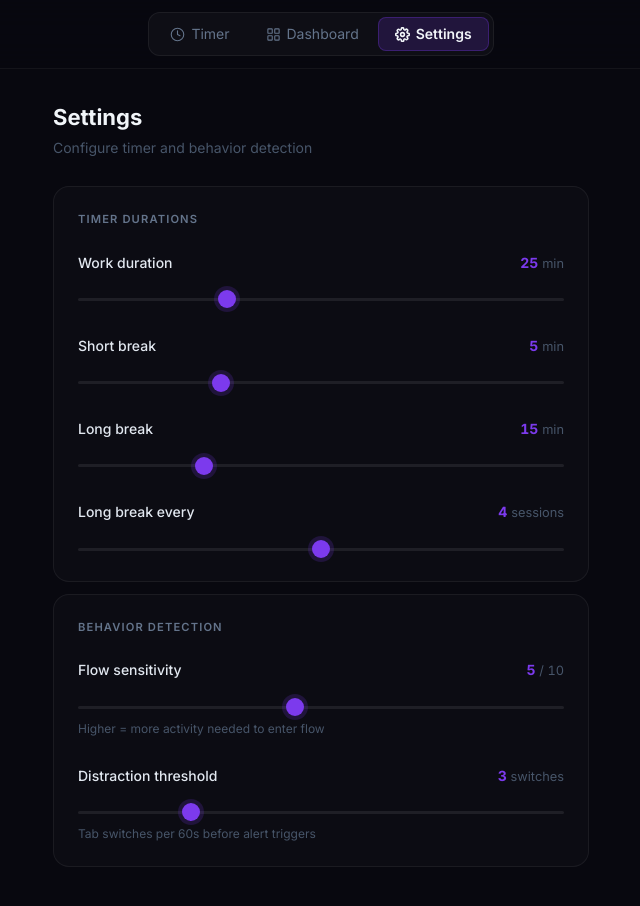
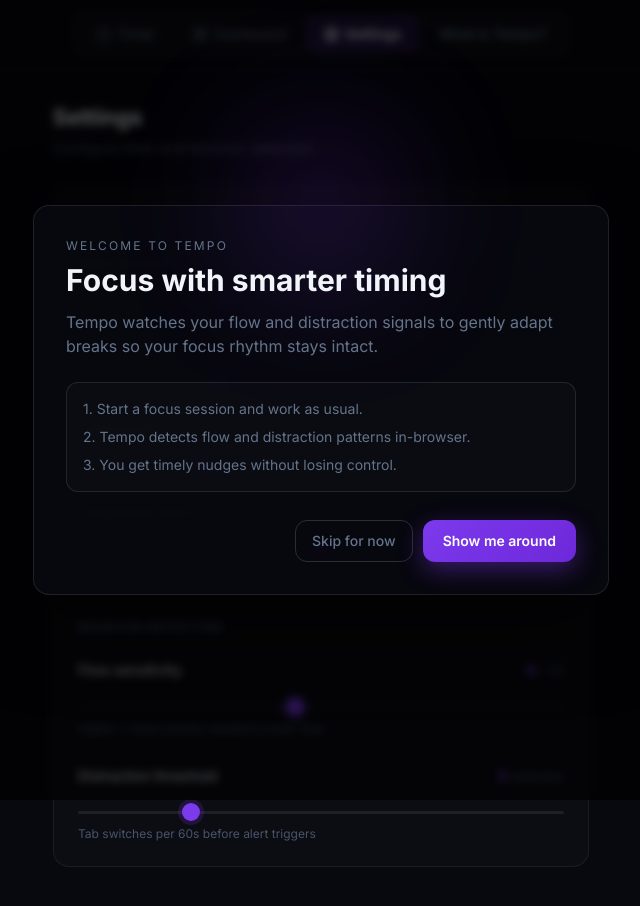
Before and after one commit to syn-vita/tempo, a React (Vite) app in the folder client/: page /settings in a window 1280 px wide. Shown: the top 906 px of the page, without its empty margins (319-959 px from the left). Built offline with nearby package versions, Linux system fonts and the light colour scheme; no server answers.

Commit message:
feat(client): add first-run onboarding modal with persisted seen state and help reopen

```diff
--- a/client/src/App.tsx
+++ b/client/src/App.tsx
@@ -1,5 +1,8 @@
 import { BrowserRouter, Routes, Route } from 'react-router-dom';
+import { useEffect, useState } from 'react';
 import { NavBar } from './components/NavBar';
+import { WelcomeModal } from './components/WelcomeModal';
+import { TempoGuideModal } from './components/TempoGuideModal';
 import { Home } from './pages/Home';
 import { DashboardPage } from './pages/DashboardPage';
 import { SettingsPage } from './pages/SettingsPage';
@@ -7,12 +10,35 @@
 import { usePomodoroSession } from './hooks/usePomodoroSession';
 
 function AppRoutes() {
-  const { settings, loading } = useSettings();
+  const { settings, loading, update } = useSettings();
   const session = usePomodoroSession(settings);
+  const [showWelcome, setShowWelcome] = useState(false);
+  const [showGuide, setShowGuide] = useState(false);
+
+  useEffect(() => {
+    if (!loading && settings.hasSeenWelcome === false) {
+      setShowWelcome(true);
+    }
+  }, [loading, settings.hasSeenWelcome]);
+
+  async function markWelcomeSeen() {
+    if (!settings.hasSeenWelcome) await update({ hasSeenWelcome: true });
+  }
+
+  async function handleSkipWelcome() {
+    setShowWelcome(false);
+    await markWelcomeSeen();
+  }
+
+  async function handleShowMeAround() {
+    setShowWelcome(false);
+    setShowGuide(true);
+    await markWelcomeSeen();
+  }
 
   return (
     <div className="min-h-dvh bg-tempo-bg text-tempo-text font-sans">
-      <NavBar />
+      <NavBar onOpenGuide={() => setShowGuide(true)} />
       <main className="pb-12">
         <Routes>
           <Route path="/" element={<Home session={session} settings={settings} settingsLoading={loading} />} />
@@ -20,6 +46,8 @@
           <Route path="/settings" element={<SettingsPage />} />
         </Routes>
       </main>
+      {showWelcome && <WelcomeModal onSkip={handleSkipWelcome} onShowMeAround={handleShowMeAround} />}
+      {showGuide && <TempoGuideModal onClose={() => setShowGuide(false)} />}
     </div>
   );
 }
--- a/client/src/components/NavBar.tsx
+++ b/client/src/components/NavBar.tsx
@@ -38,7 +38,11 @@
   { path: '/settings',   label: 'Settings',  Icon: SettingsIcon },
 ];
 
-export function NavBar() {
+interface NavBarProps {
+  onOpenGuide: () => void;
+}
+
+export function NavBar({ onOpenGuide }: NavBarProps) {
   const { pathname } = useLocation();
 
   return (
@@ -47,7 +51,7 @@
       aria-label="Main navigation"
       className="sticky top-0 z-50 flex justify-center px-6 py-3 border-b border-white/[0.05] bg-tempo-bg/80 backdrop-blur-xl"
     >
-      <div className="flex gap-0.5 bg-white/[0.03] border border-white/[0.06] rounded-xl p-1">
+      <div className="flex items-center gap-1 bg-white/[0.03] border border-white/[0.06] rounded-xl p-1">
         {LINKS.map(({ path, label, Icon }) => {
           const active = pathname === path;
           return (
@@ -67,6 +71,13 @@
             </Link>
           );
         })}
+        <button
+          type="button"
+          onClick={onOpenGuide}
+          className="flex items-center gap-1.5 px-4 py-1.5 rounded-lg text-sm font-medium text-tempo-muted border border-transparent hover:text-tempo-text/80"
+        >
+          What is Tempo?
+        </button>
       </div>
     </nav>
   );
--- /dev/null
+++ b/client/src/components/TempoGuideModal.tsx
@@ -0,0 +1,79 @@
+interface TempoGuideModalProps {
+  onClose: () => void;
+}
+
+const GUIDE_SECTIONS = [
+  {
+    title: 'Focus session flow',
+    body: 'Start a session, stay in the Timer view, and Tempo tracks your active focus window until break time.',
+  },
+  {
+    title: 'Flow and distraction signals',
+    body: 'Tempo reads activity rate, tab focus, and tab switches to estimate whether you are in flow or getting pulled away.',
+  },
+  {
+    title: 'How to use nudges',
+    body: 'When distractions pile up, Tempo shows a nudge. You can dismiss it or take an early break when needed.',
+  },
+];
+
+export function TempoGuideModal({ onClose }: TempoGuideModalProps) {
+  return (
+    <div className="fixed inset-0 z-[70] flex items-center justify-center p-4 sm:p-6">
+      <div className="absolute inset-0 bg-black/65 backdrop-blur-sm" />
+      <div
+        role="dialog"
+        aria-modal="true"
+        aria-labelledby="tempo-guide-title"
+        className="relative w-full max-w-2xl overflow-hidden rounded-2xl border border-white/10 bg-tempo-bg/95 shadow-[0_30px_80px_rgba(0,0,0,0.55)]"
+      >
+        <div className="absolute inset-x-0 top-0 h-1 bg-gradient-to-r from-tempo-violet/80 via-blue-500/80 to-cyan-400/70" />
+
+        <div className="p-6 sm:p-8">
+          <div className="flex items-start justify-between gap-4">
+            <div>
+              <p className="text-xs uppercase tracking-[0.18em] text-tempo-muted">Tempo guide</p>
+              <h2 id="tempo-guide-title" className="mt-2 text-2xl font-bold text-tempo-text sm:text-3xl">
+                What Tempo does for your focus
+              </h2>
+              <p className="mt-2 text-sm text-tempo-muted sm:text-base">
+                A quick walkthrough so you can start confidently and interpret what the app is telling you.
+              </p>
+            </div>
+            <button
+              type="button"
+              onClick={onClose}
+              aria-label="Close guide"
+              className="rounded-lg border border-white/15 px-3 py-1.5 text-sm text-tempo-muted hover:text-tempo-text"
+            >
+              Close
+            </button>
+          </div>
+
+          <div className="mt-6 grid gap-3">
+            {GUIDE_SECTIONS.map((section) => (
+              <article
+                key={section.title}
+                className="rounded-xl border border-white/10 bg-white/[0.02] p-4 sm:p-5"
+              >
+                <h3 className="text-base font-semibold text-tempo-text">{section.title}</h3>
+                <p className="mt-1.5 text-sm leading-relaxed text-tempo-muted">{section.body}</p>
+              </article>
+            ))}
+          </div>
+
+          <div className="mt-6 flex justify-end">
+            <button
+              type="button"
+              onClick={onClose}
+              className="rounded-xl px-5 py-2.5 text-sm font-semibold text-white shadow-[0_8px_24px_rgba(59,130,246,0.35)]"
+              style={{ background: 'linear-gradient(135deg, #3B82F6 0%, #2563EB 100%)' }}
+            >
+              Got it
+            </button>
+          </div>
+        </div>
+      </div>
+    </div>
+  );
+}
--- /dev/null
+++ b/client/src/components/WelcomeModal.tsx
@@ -0,0 +1,55 @@
+interface WelcomeModalProps {
+  onShowMeAround: () => void;
+  onSkip: () => void;
+}
+
+export function WelcomeModal({ onShowMeAround, onSkip }: WelcomeModalProps) {
+  return (
+    <div className="fixed inset-0 z-[70] flex items-center justify-center p-4 sm:p-6">
+      <div className="absolute inset-0 bg-black/65 backdrop-blur-sm" />
+      <div
+        role="dialog"
+        aria-modal="true"
+        aria-labelledby="welcome-modal-title"
+        className="relative w-full max-w-xl rounded-2xl border border-white/10 bg-tempo-bg/95 p-6 sm:p-8 shadow-[0_30px_80px_rgba(0,0,0,0.55)]"
+      >
+        <div className="pointer-events-none absolute -top-20 left-1/2 h-40 w-40 -translate-x-1/2 rounded-full bg-tempo-violet/20 blur-3xl" />
+
+        <div className="relative">
+          <p className="text-xs uppercase tracking-[0.18em] text-tempo-muted">Welcome to Tempo</p>
+          <h2 id="welcome-modal-title" className="mt-2 text-2xl font-bold text-tempo-text sm:text-3xl">
+            Focus with smarter timing
+          </h2>
+          <p className="mt-3 max-w-lg text-sm leading-relaxed text-tempo-muted sm:text-base">
+            Tempo watches your flow and distraction signals to gently adapt breaks so your focus rhythm
+            stays intact.
+          </p>
+
+          <div className="mt-6 grid gap-2 rounded-xl border border-white/10 bg-white/[0.02] p-4 text-sm text-tempo-muted">
+            <p>1. Start a focus session and work as usual.</p>
+            <p>2. Tempo detects flow and distraction patterns in-browser.</p>
+            <p>3. You get timely nudges without losing control.</p>
+          </div>
+
+          <div className="mt-7 flex flex-col-reverse gap-2.5 sm:flex-row sm:justify-end">
+            <button
+              type="button"
+              onClick={onSkip}
+              className="rounded-xl border border-white/15 px-4 py-2.5 text-sm font-medium text-tempo-muted hover:text-tempo-text"
+            >
+              Skip for now
+            </button>
+            <button
+              type="button"
+              onClick={onShowMeAround}
+              className="rounded-xl px-5 py-2.5 text-sm font-semibold text-white shadow-[0_8px_24px_rgba(124,58,237,0.4)]"
+              style={{ background: 'linear-gradient(135deg, #7C3AED 0%, #6D28D9 100%)' }}
+            >
+              Show me around
+            </button>
+          </div>
+        </div>
+      </div>
+    </div>
+  );
+}
--- a/client/src/types.ts
+++ b/client/src/types.ts
@@ -21,6 +21,7 @@
   longBreakInterval: number;
   flowThreshold: number;
   distractionThreshold: number;
+  hasSeenWelcome: boolean;
 }
 
 export const DEFAULT_SETTINGS: Settings = {
@@ -30,6 +31,7 @@
   longBreakInterval: 4,
   flowThreshold: 0.5,
   distractionThreshold: 3,
+  hasSeenWelcome: false,
 };
 
 export type PomodoroPhase = 'idle' | 'working' | 'break_pending' | 'break';
```
